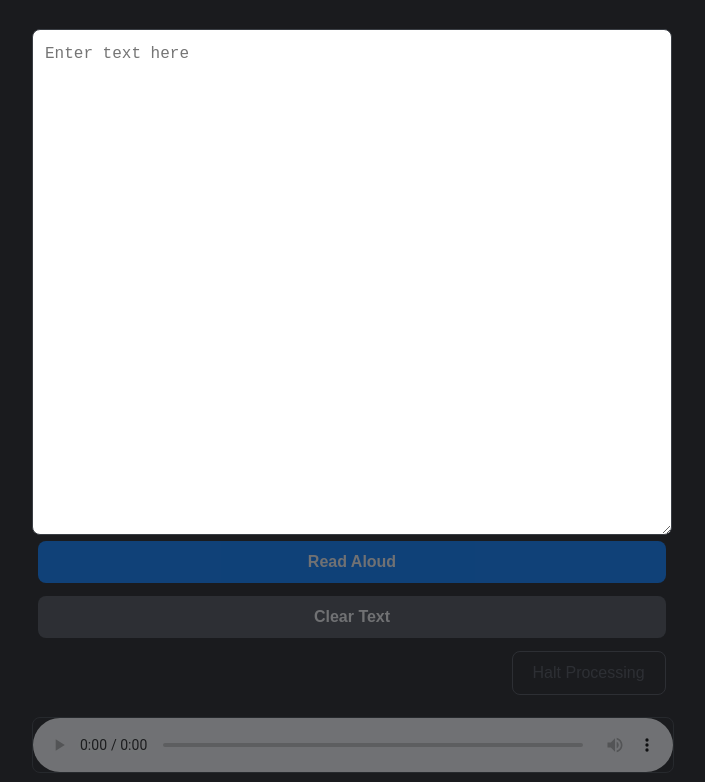
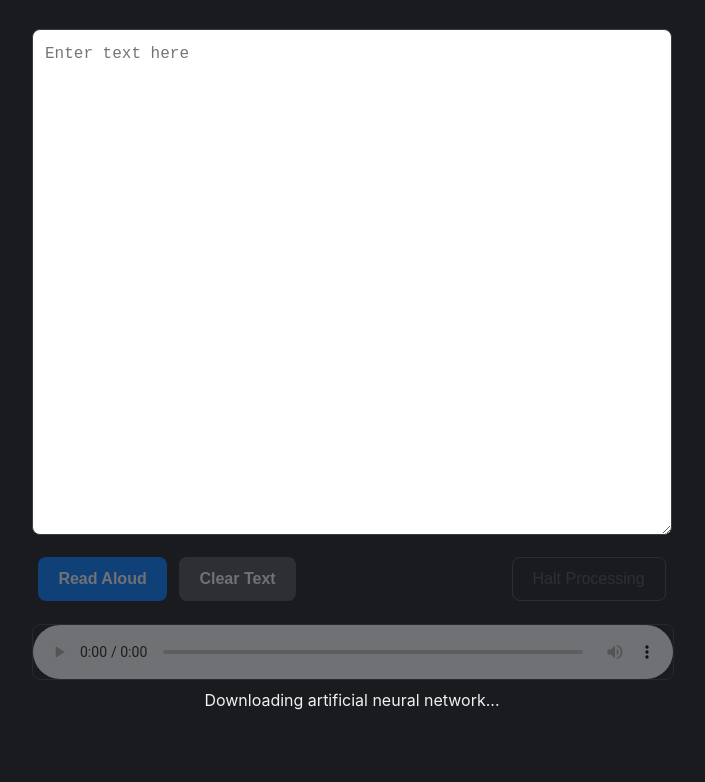
Before and after one commit to martinmphil/ron_reade, a website: page jottings/initial-view.html in a window 1280 px wide. Shown: the part 232-1014 px from the top of the page, without its empty margins (288-993 px from the left). Drawn offline with Linux system fonts and the light colour scheme.

Commit message:
button group container and move progress bar down

```diff
--- a/jottings/initial-view.html
+++ b/jottings/initial-view.html
@@ -19,16 +19,18 @@
     <p><label for="ron_text">Enter text:</label></p>
     <textarea name="ron_text" id="ron_text" rows="20" cols="33"
       placeholder="Enter text here"></textarea>
-    <button id="process_text_button" type="button" disabled>Read Aloud</button>
-    <button id="clear_button" type="button" disabled>Clear Text</button>
-    <button id="halt_button" type="button" disabled>Halt Processing</button>
+    <div class="button-group">
+      <button id="process_text_button" type="button" disabled>Read Aloud</button>
+      <button id="clear_button" type="button" disabled>Clear Text</button>
+      <button id="halt_button" type="button" disabled>Halt Processing</button>
+    </div>
     <audio id="audio_output" controls
       style="opacity: 0.4; transition: opacity 0.3s ease-in-out;">
     </audio>
+    <p id="status_report">Downloading artificial neural network...</p>
     <progress id="progress_bar" max="100" value="0"
       style="opacity: 0; transition: opacity 0.3s ease-in-out; width: 100%;">
     </progress>
-    <p id="status_report">Downloading artificial neural network...</p>
   </main>
 
   <footer>
```
Also changed, not shown: src/main.ts (+14 -5 lines), src/ui-manager.test.ts (+6 -4 lines).
